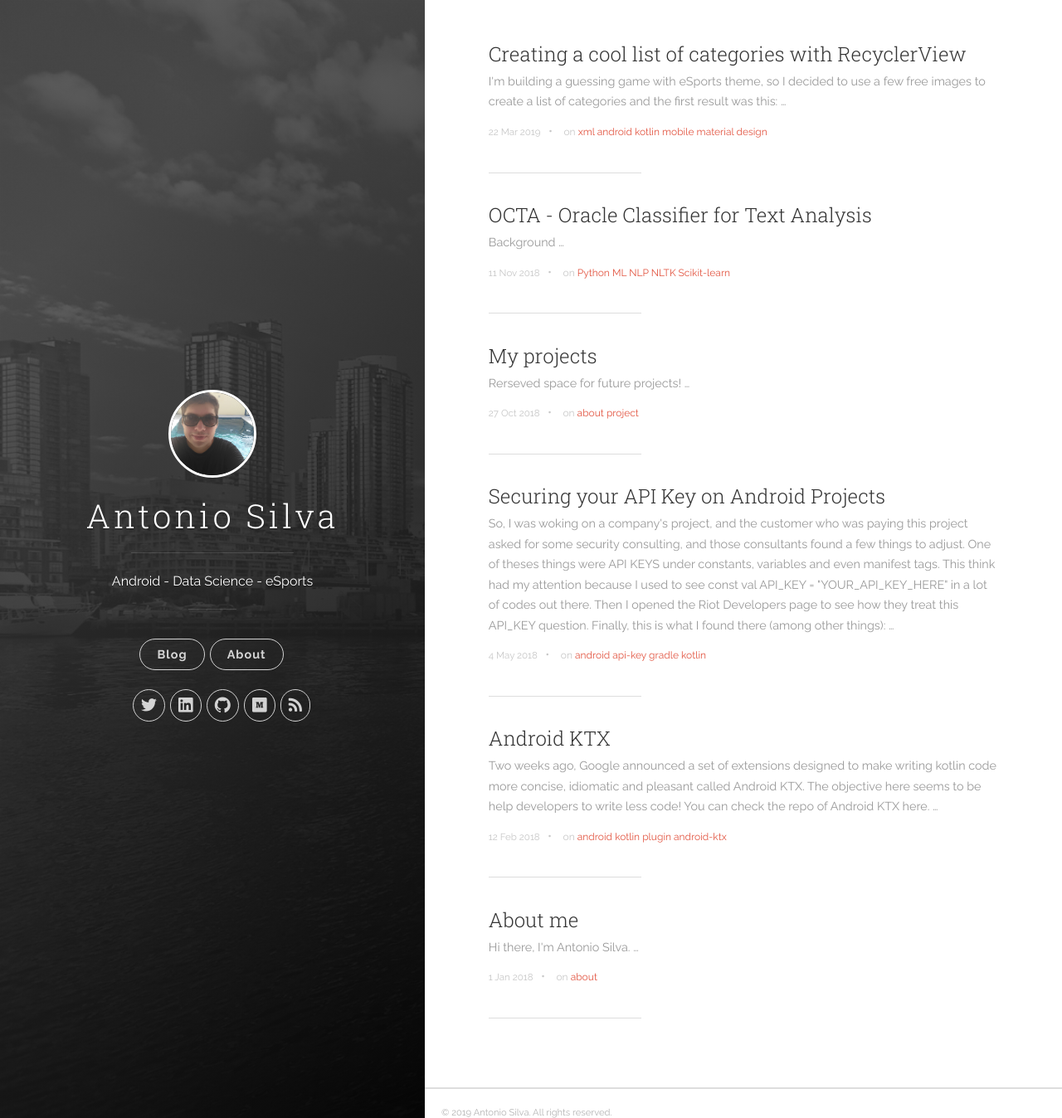
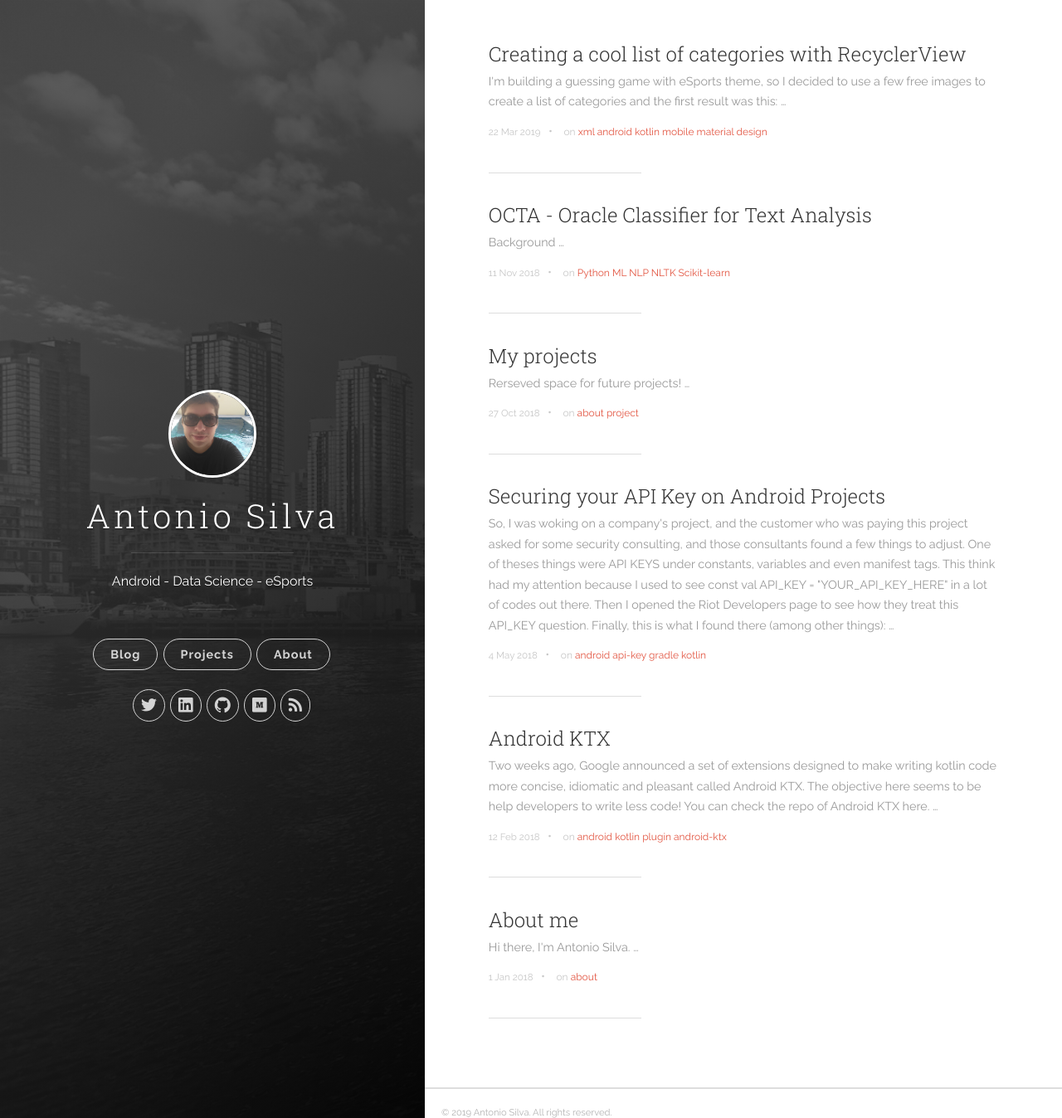
Before and after one commit to antoniosj/antoniosj.github.io, a Jekyll site: the page built from index.html, in a window 1280 px wide and 1348 px high. Shown: the whole window at 83% size. Built offline with Jekyll 4.4.1, drawn with Linux system fonts in a browser that asks for light colours; the list of posts is cut into pages by our own code.

Commit message:
Update header.html

```diff
--- a/_includes/header.html
+++ b/_includes/header.html
@@ -21,7 +21,8 @@
           <nav class="cover-navigation cover-navigation--primary">
             <ul class="navigationblock">
               <li class="navigation__item"><a href="{{ site.baseurl }}/#blog" title="link to {{ site.title }} blog" class="blog-button">Blog</a></li>
-               <li class="navigation__item"><a href="{{ site.baseurl }}/2018/about-me/" title="link to {{ site.title }} about me" class="blog-button">About</a></li>
+              <li class="navigation__item"><a href="{{ site.baseurl }}/2018/my-projects/" title="link to {{ site.title }} blog" class="blog-button">Projects</a></li>
+              <li class="navigation__item"><a href="{{ site.baseurl }}/2018/about-me/" title="link to {{ site.title }} about me" class="blog-button">About</a></li>
             </ul>
           </nav>
 
```
